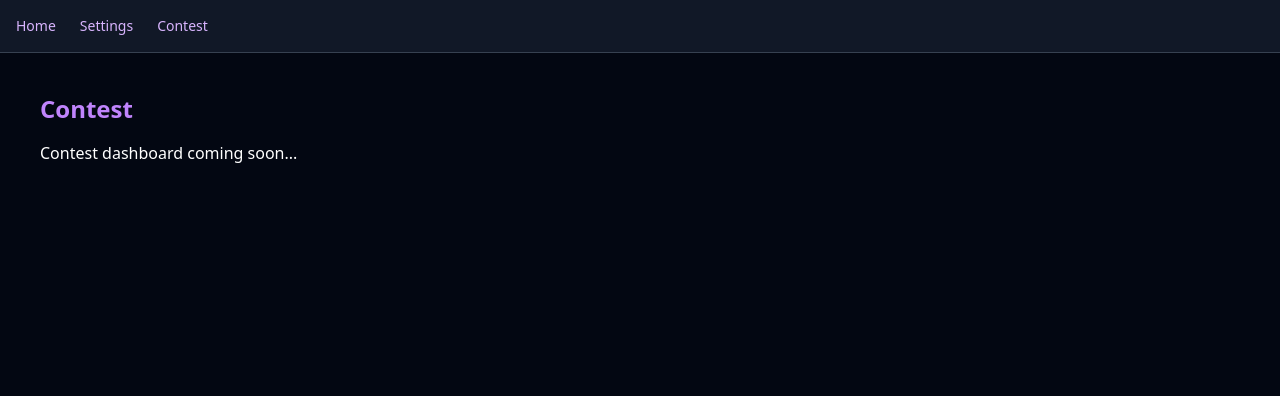
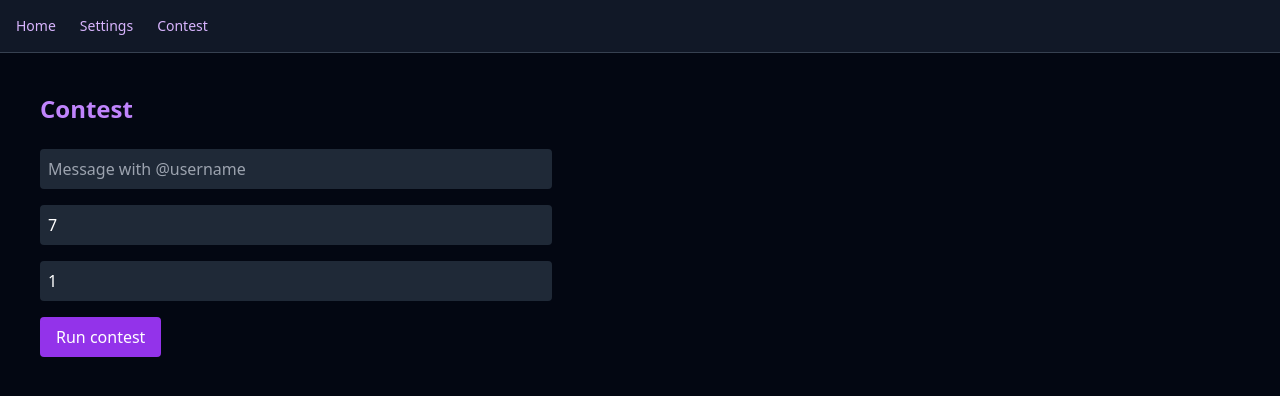
Before and after one commit to taboozx/creative-riser-admin, a Next.js app: page /contest in a window 1280 px wide. Shown: the top 396 px of the page. Built offline with nearby package versions, Linux system fonts and the light colour scheme.

Commit message:
Implement contest page

```diff
--- a/src/app/contest/page.tsx
+++ b/src/app/contest/page.tsx
@@ -1,8 +1,93 @@
+"use client";
+
+import { useState } from "react";
+import axios from "axios";
+
+interface Winner {
+  username: string;
+  score: number;
+}
+
 export default function ContestPage() {
-    return (
-      <main className="min-h-screen bg-gray-950 text-white p-10">
-        <h1 className="text-2xl font-bold text-purple-400">Contest</h1>
-        <p className="mt-4">Contest dashboard coming soon...</p>
-      </main>
-    );
-  }
+  const [message, setMessage] = useState("");
+  const [days, setDays] = useState(7);
+  const [winnersCount, setWinnersCount] = useState(1);
+  const [loading, setLoading] = useState(false);
+  const [winners, setWinners] = useState<Winner[] | null>(null);
+  const [error, setError] = useState<string | null>(null);
+
+  const runContest = async () => {
+    setLoading(true);
+    setError(null);
+    setWinners(null);
+
+    try {
+      const res = await axios.post("http://localhost:8000/contest/run", {
+        message,
+        days,
+        winners_count: winnersCount,
+      });
+      setWinners(res.data.winners);
+    } catch (err: any) {
+      console.error("Contest run failed:", err);
+      setError(err.message || "Unknown error");
+    } finally {
+      setLoading(false);
+    }
+  };
+
+  return (
+    <main className="min-h-screen bg-gray-950 text-white p-10">
+      <h1 className="text-2xl font-bold text-purple-400 mb-6">Contest</h1>
+
+      <div className="space-y-4 max-w-lg">
+        <input
+          type="text"
+          placeholder="Message with @username"
+          value={message}
+          onChange={(e) => setMessage(e.target.value)}
+          className="bg-gray-800 p-2 rounded w-full"
+        />
+
+        <input
+          type="number"
+          placeholder="Days"
+          value={days}
+          onChange={(e) => setDays(parseInt(e.target.value) || 0)}
+          className="bg-gray-800 p-2 rounded w-full"
+        />
+
+        <input
+          type="number"
+          placeholder="Winners count"
+          value={winnersCount}
+          onChange={(e) => setWinnersCount(parseInt(e.target.value) || 0)}
+          className="bg-gray-800 p-2 rounded w-full"
+        />
+
+        <button
+          className="bg-purple-600 hover:bg-purple-700 px-4 py-2 rounded"
+          onClick={runContest}
+          disabled={loading}
+        >
+          {loading ? "Running..." : "Run contest"}
+        </button>
+
+        {error && <p className="text-red-500">{error}</p>}
+
+        {winners && (
+          <div className="mt-6">
+            <h2 className="font-semibold mb-2">Winners:</h2>
+            <ul className="list-disc ml-6 space-y-1">
+              {winners.map((w) => (
+                <li key={w.username}>
+                  {w.username} - {w.score}
+                </li>
+              ))}
+            </ul>
+          </div>
+        )}
+      </div>
+    </main>
+  );
+}
```
